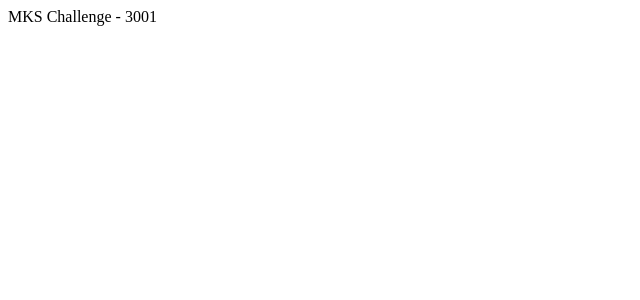
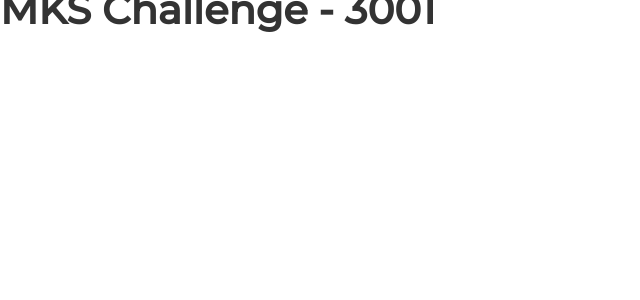
Before and after one commit to MarcosCast/mks_challenge, a Next.js app: page / in a window 1280 px wide. Shown: the top 300 px of the page, without its empty margins (0-640 px from the left). Built offline with nearby package versions, Linux system fonts and the light colour scheme.

Commit message:
Projeto configurado com TS e SC

```diff
--- /dev/null
+++ b/pages/_app.tsx
@@ -0,0 +1,13 @@
+import type { AppProps } from "next/app"
+import GlobalStyle from "../styles/global"
+
+function MyApp({ Component, pageProps}: AppProps) {
+    return (
+        <>
+            <GlobalStyle />
+            <Component {...pageProps}/>
+        </>
+    )
+}
+
+export default MyApp
--- /dev/null
+++ b/pages/_document.tsx
@@ -0,0 +1,39 @@
+import Document, { Html, Head, Main, NextScript, DocumentContext } from 'next/document'
+
+class MyDocument extends Document {
+  static async getInitialProps(ctx: DocumentContext) {
+    const originalRenderPage = ctx.renderPage
+
+    // Run the React rendering logic synchronously
+    ctx.renderPage = () =>
+      originalRenderPage({
+        // Useful for wrapping the whole react tree
+        enhanceApp: (App) => App,
+        // Useful for wrapping in a per-page basis
+        enhanceComponent: (Component) => Component,
+      })
+
+    // Run the parent `getInitialProps`, it now includes the custom `renderPage`
+    const initialProps = await Document.getInitialProps(ctx)
+
+    return initialProps
+  }
+
+  render() {
+    return (
+      <Html>
+        <Head>
+            <meta />
+            <link rel="preconnect" href="https://fonts.googleapis.com" />
+            <link href="https://fonts.googleapis.com/css2?family=Montserrat:wght@500&display=swap" rel="stylesheet"></link>
+        </ Head>
+        <body>
+          <Main />
+          <NextScript />
+        </body>
+      </Html>
+    )
+  }
+}
+
+export default MyDocument
--- a/pages/index.tsx
+++ b/pages/index.tsx
@@ -3,7 +3,7 @@ import React from 'react'
 const Home = () => {
     return (
         <div>
-            MKS Challenge - 3001
+            <p>MKS Challenge - 3001</p>
         </div>
     )
 }
--- /dev/null
+++ b/styles/global.tsx
@@ -0,0 +1,28 @@
+import { createGlobalStyle } from "styled-components"
+
+const GlobalStyle = createGlobalStyle`
+     * {
+        padding: 0;
+        margin: 0;
+        box-sizing: border-box;
+     }
+
+     html {
+        font: 500 16px 'Roboto Slab', sans-serif;
+        color: #333;
+     }
+
+     p {
+        font-family: 'Montserrat', sans-serif;
+        font-family: Montserrat;
+        font-size: 40px;
+        font-weight: 600;
+        line-height: 19px;
+        letter-spacing: 0px;
+        text-align: left;
+
+     }
+
+`
+
+export default GlobalStyle
```
Also changed, not shown: .babelrc (added), pages/.babelrc (deleted).
